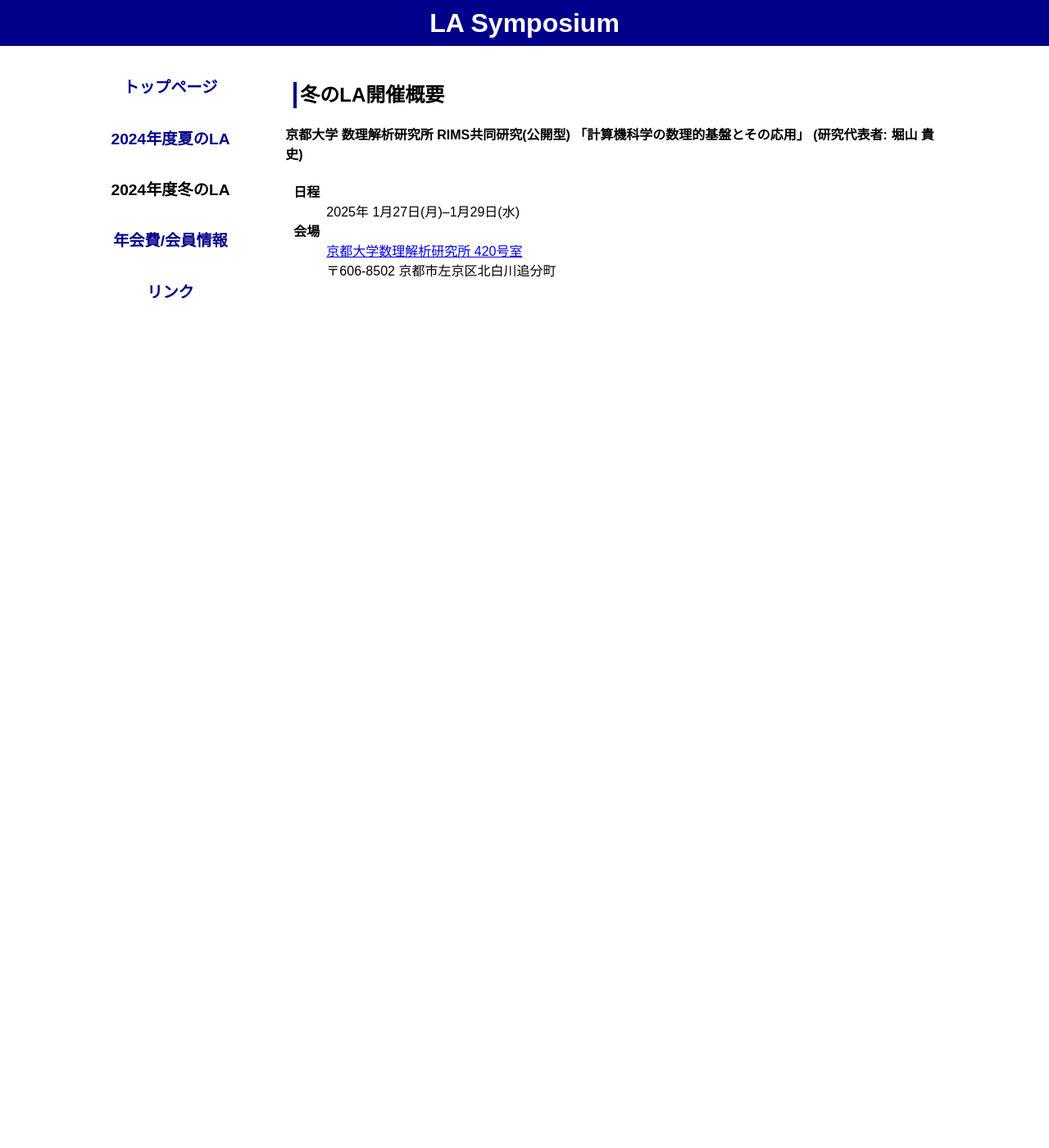
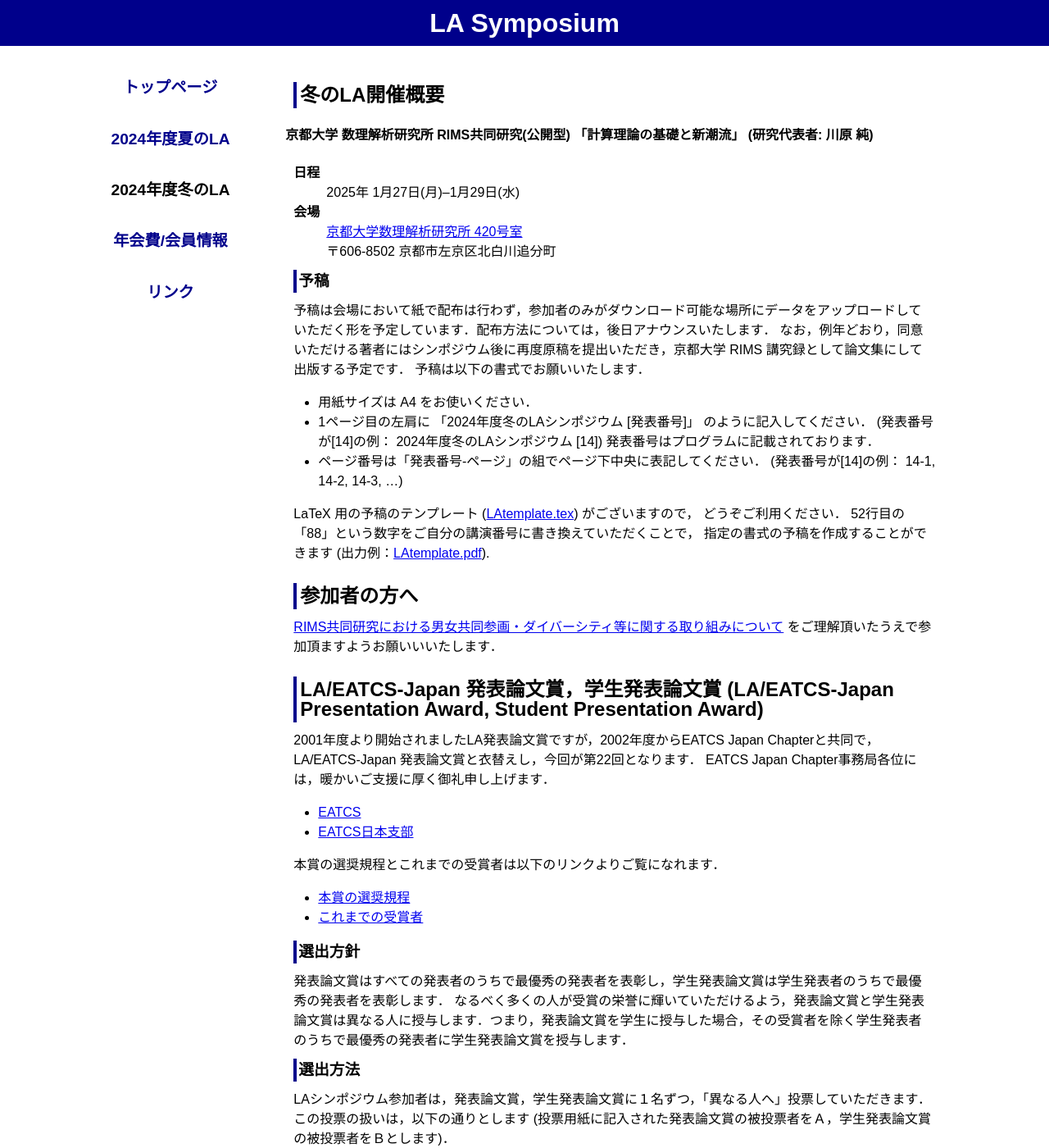
Before and after one commit to ytamura12/la-symposium_test.github.io, a Jekyll site: the page built from 2024/winter.md, in a window 1280 px wide and 1400 px high. Shown: the whole window at 82% size. Built offline with Jekyll 4.4.1, drawn with Linux system fonts in a browser that asks for light colours; some of the changed text lies outside the part shown.

Commit message:
Update winter.md

```diff
--- a/2024/winter.md
+++ b/2024/winter.md
@@ -5,7 +5,7 @@ title: LA Symposium 2024, 冬のLA
 
 冬のLA開催概要
 --------
-#### 京都大学 数理解析研究所 RIMS共同研究(公開型) 「計算機科学の数理的基盤とその応用」 (研究代表者: 堀山 貴史)
+#### 京都大学 数理解析研究所 RIMS共同研究(公開型) 「計算理論の基礎と新潮流」 (研究代表者: 川原 純)
 <dl>
   <dt>日程</dt>
   <dd>2025年 <time datetime="2025-01-27">1月27日(月)</time>–<time datetime="2025-01-29">1月29日(水)</time></dd>
@@ -71,17 +71,15 @@ title: LA Symposium 2024, 冬のLA
 * 学生セッション講演：15分 (講演12分，質問3分)
 -->
 
-<!--
+
 ### 予稿
 予稿は会場において紙で配布は行わず，参加者のみがダウンロード可能な場所にデータをアップロードしていただく形を予定しています．配布方法については，後日アナウンスいたします．
 なお，例年どおり，同意いただける著者にはシンポジウム後に再度原稿を提出いただき，京都大学 RIMS 講究録として論文集にして出版する予定です．
--->
 <!-- （講究録は希望者が少なかったため今回は出版しません．）-->
-<!--
 予稿は以下の書式でお願いいたします．
 
 * 用紙サイズは A4 をお使いください．
-* 1ページ目の左肩に 「2023年度冬のLAシンポジウム [発表番号]」 のように記入してください． (発表番号が[14]の例： 2023年度冬のLAシンポジウム [14])
+* 1ページ目の左肩に 「2024年度冬のLAシンポジウム [発表番号]」 のように記入してください． (発表番号が[14]の例： 2024年度冬のLAシンポジウム [14])
   発表番号はプログラムに記載されております．
 * ページ番号は「発表番号-ページ」の組でページ下中央に表記してください． (発表番号が[14]の例： 14-1, 14-2, 14-3, ...)
 
@@ -109,6 +107,8 @@ Chapter事務局各位には，暖かいご支援に厚く御礼申し上げま
 * [本賞の選奨規程](http://www.dais.is.tohoku.ac.jp/eatcs_japan/190205sensho.pdf){:target="_blank"}
 * [これまでの受賞者](http://www.dais.is.tohoku.ac.jp/eatcs_japan/award-j.html){:target="_blank"}
 
+
+<!--
 ### LA/EATCS-Japan 発表論文賞
 
 今年度の受賞者は，○印の発表者です．おめでとうございます．
@@ -122,6 +122,7 @@ Chapter事務局各位には，暖かいご支援に厚く御礼申し上げま
 
 [33S] 整面凸多面体の重なりを持たない辺展開図の数え上げ
 : ◎ 塩田 拓海 (九州工業大学), 榎本 優大, 堀山 貴史 (北海道大学), 斎藤 寿樹 (九州工業大学)
+-->
 
 
 ### 選出方針
```
